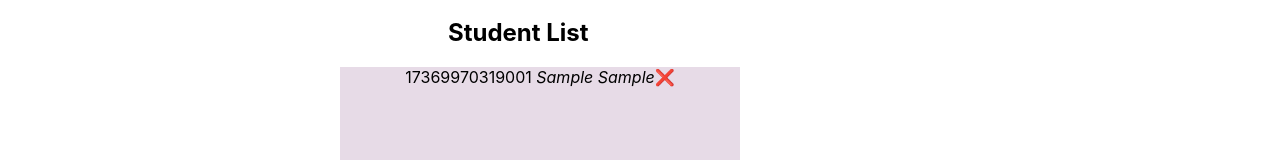
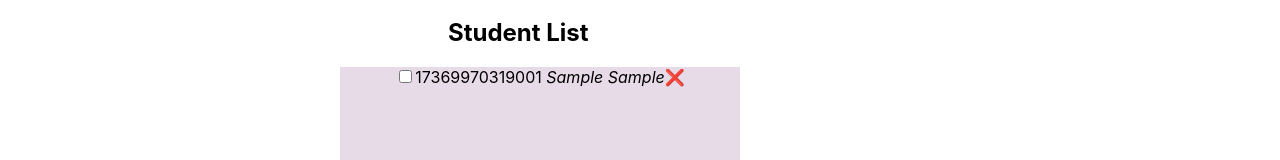
Before and after one commit to zakyboss/student-admission-form-react, a React (Create React App) app in the folder admission-form-react-state/: page / in a window 1280 px wide. Both pictures are taken after typing "Sample", "Sample" into the empty fields and a click on the button "Add". Shown: the part 263-423 px from the top of the page. Built offline with nearby package versions, Linux system fonts and the light colour scheme.

Commit message:
Toggling student based on Admission

```diff
--- a/admission-form-react-state/src/App.js
+++ b/admission-form-react-state/src/App.js
@@ -8,6 +8,13 @@ function App() {
  function handleAddStudents(students){
            setStudent((student)=> [...student,students])
  }
+ function handleDeleteStudent(id){
+setStudent((student)=> student.filter(student => student.id!==id))
+ }
+
+ function handleToggleStudent(id){
+  setStudent(students=> students.map(student=> student.id===id? {...student,isAdmitted :!student.isAdmitted}:student))
+ }
 
   return (
     <div className="App">
@@ -15,8 +22,10 @@ function App() {
      <Form  onAddStudent={handleAddStudents}
      />
      <h2 style={{marginLeft:'35%'}}>Student List</h2>
-
-        <StudentList students={students}/>
+    {
+students.length < 1 ? <h3 style={{marginLeft:'25%',padding:'30px', backgroundColor:'gray', marginRight:'300px', display:'flex',justifyContent:'center'}}>Such Empty 😞</h3> : (        <StudentList students={students}  onDeleteStudent={handleDeleteStudent} onToggleStudent={handleToggleStudent}/>
+)
+    }
      <Footer/>
 
     </div>
--- a/admission-form-react-state/src/Student.js
+++ b/admission-form-react-state/src/Student.js
@@ -1,4 +1,4 @@
-export default function Student({ student, index }) {
+export default function Student({ student, index , onDeleteStudent, onToggleStudent}) {
     const { firstName, lastName, isAdmitted, id } = student;
     return (
       <div className="student">
@@ -6,11 +6,12 @@ export default function Student({ student, index }) {
           style={isAdmitted ? { textDecoration: 'line-through' } : {}}
           className="studentList"
         >
+        <input type='checkbox' value={isAdmitted} onChange={()=>onToggleStudent(student.id)} />
           {typeof id === 'string' ? id.split('-')[0] : Math.trunc(+id, 4)}{' '}
           <em>
             {firstName} {lastName}
           </em>
-          <span>❌</span>
+          <span onClick={()=>onDeleteStudent(id)}  className="deleteBtn">❌</span>
         </li>
       </div>
     );
--- a/admission-form-react-state/src/StudentList.js
+++ b/admission-form-react-state/src/StudentList.js
@@ -1,10 +1,10 @@
 import Student from "./Student";
-export default function StudentList({ students }) {
+export default function StudentList({ students , onDeleteStudent ,onToggleStudent}) {
     return (
       <div>
         <ul>
           {students.map((student, index) => (
-            <Student student={student} key={student.id} index={index} />
+            <Student student={student} key={student.id} index={index} onDeleteStudent={onDeleteStudent} onToggleStudent={onToggleStudent} />
           ))}
         </ul>
       </div>
--- a/admission-form-react-state/src/index.css
+++ b/admission-form-react-state/src/index.css
@@ -46,3 +46,6 @@ code {
   margin-left :200px;
   margin-right :200px;
 }
+.deleteBtn:hover{
+cursor:pointer;
+}
```
